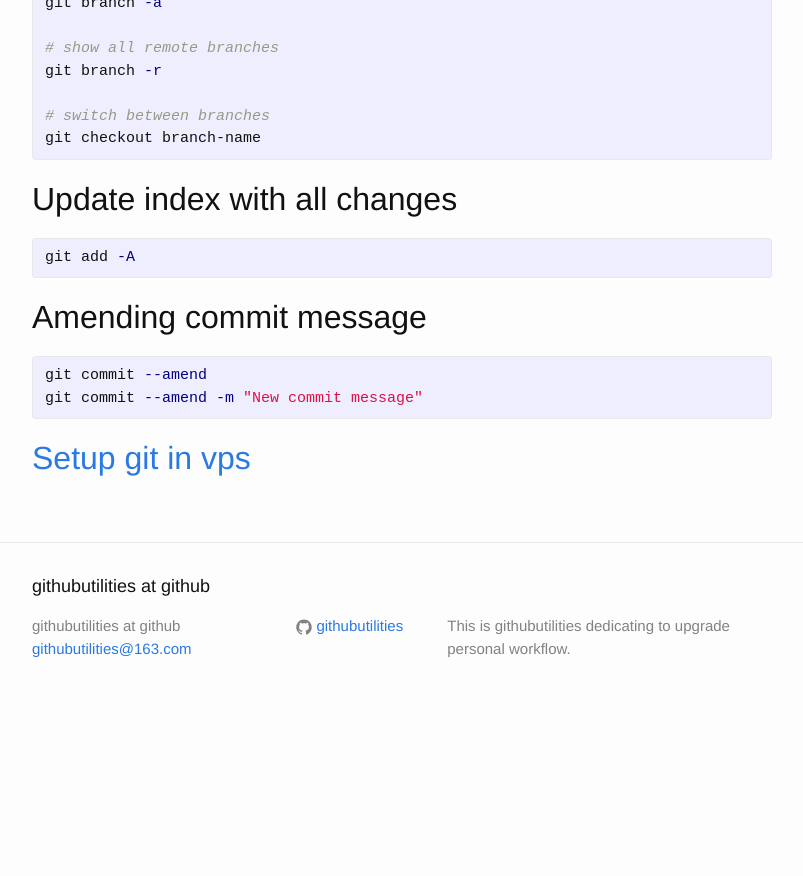
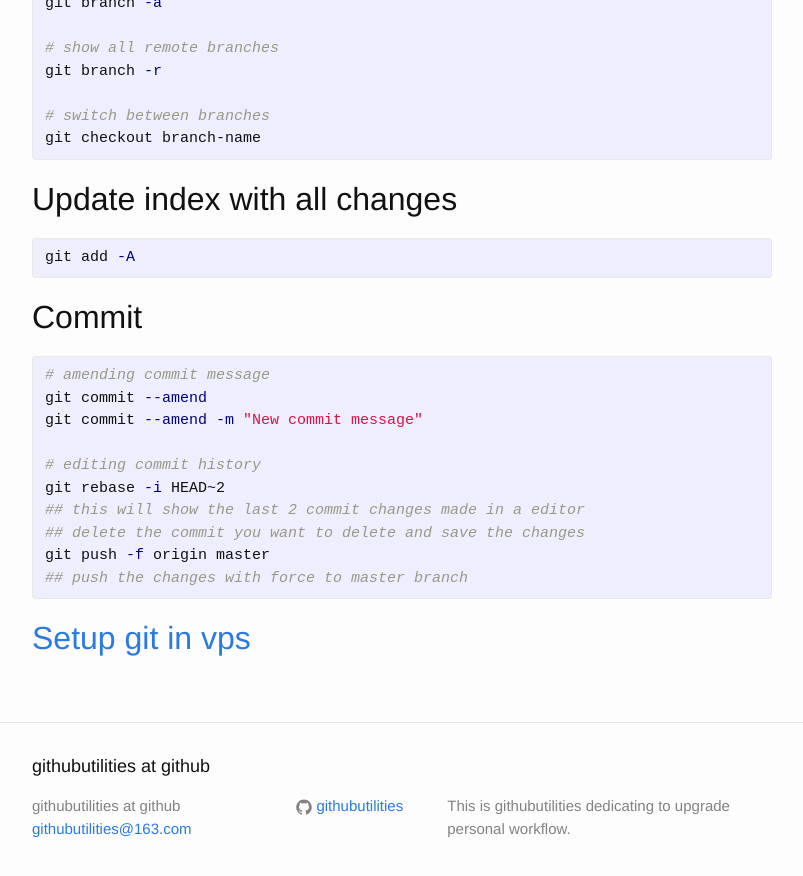
Before and after one commit to githubutilities/githubutilities.github.io, a Jekyll site: the page built from _posts/2015-01-22-personal-git-command-cheat-sheet.markdown, in a window 1280 px wide and 900 px high, scrolled down 747 px. Shown: the top 876 px of the window, without its empty margins (238-1041 px from the left). Built offline with Jekyll 4.4.1, drawn with Linux system fonts in a browser that asks for light colours; before the commit the page ends 1467 px from its top, so only the background shows below that.

Commit message:
add commit history editing to git_cheat_sheet

```diff
--- a/_posts/2015-01-22-personal-git-command-cheat-sheet.markdown
+++ b/_posts/2015-01-22-personal-git-command-cheat-sheet.markdown
@@ -46,11 +46,19 @@ git checkout branch-name
 git add -A
 {% endhighlight %}
 
-## Amending commit message
+## Commit
 
 {% highlight sh %}
+# amending commit message
 git commit --amend
 git commit --amend -m "New commit message"
+
+# editing commit history
+git rebase -i HEAD~2
+## this will show the last 2 commit changes made in a editor
+## delete the commit you want to delete and save the changes
+git push -f origin master
+## push the changes with force to master branch
 {% endhighlight %}
 
 ## [Setup git in vps]({% post_url 2015-01-21-git-server-on-vps %})
```
